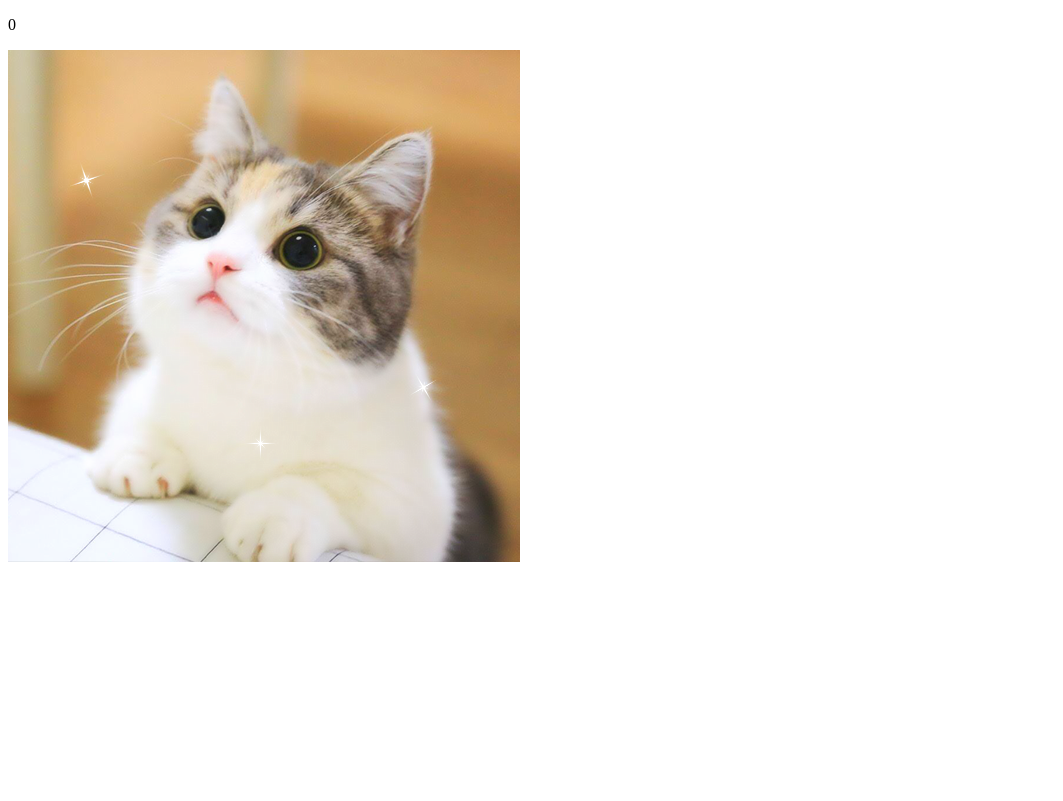
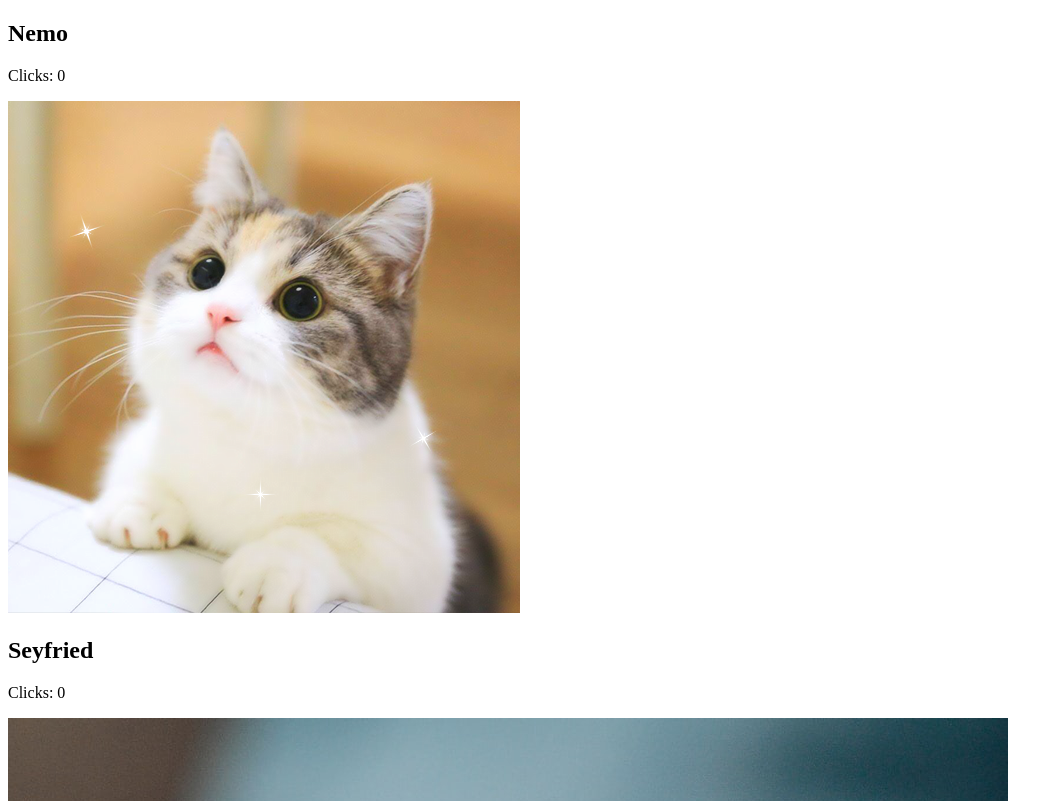
Before and after one commit to ffrosch/udacity-javascript-design-patterns, a plain HTML site: page 01-changing-expectations/index.html in a window 1280 px wide. Shown: the top 801 px of the page, without its empty margins (0-1063 px from the left). Drawn offline with Linux system fonts and the light colour scheme.

Commit message:
feat: requirements v2 - two cats

```diff
--- a/01-changing-expectations/index.html
+++ b/01-changing-expectations/index.html
@@ -8,12 +8,6 @@
     <title>Cat Clicker</title>
   </head>
   <body>
-    <p id="counter">0</p>
-
-    <div>
-      <img id="img" src="img/cat1.png" alt="Cute Cat">
-    </div>
-
 	  <script src="js/app.js"></script>
   </body>
 </html>
--- a/01-changing-expectations/js/app.js
+++ b/01-changing-expectations/js/app.js
@@ -1,7 +1,42 @@
-document.getElementById("img").addEventListener("click", increaseCounter);
+const cats = [
+    {
+        clicks: 0,
+        name: "Nemo",
+        src: "img/Nemo.png",
+        attribution: "https://play-lh.googleusercontent.com/XVHP0sBKrRJYZq_dB1RalwSmx5TcYYRRfYMFO18jgNAnxHAIA1osxM55XHYTb3LpkV8"
+    },
+    {
+        clicks: 0,
+        name: "Seyfried",
+        src: "img/Seyfried.jpeg",
+        attribution: "https://images.unsplash.com/photo-1611267254323-4db7b39c732c"
+    }
+]
 
-let i = 0;
-function increaseCounter() {
-    i += 1;
-    document.getElementById("counter").innerHTML = i;
+function createCatElem(name, src) {
+    let div = document.createElement("div");
+    let text = document.createElement("h2");
+    let counter = document.createElement("p");
+    let img = document.createElement("img");
+    div.id = name;
+    text.innerHTML = name;
+    counter.innerHTML = "Clicks: 0";
+    counter.id = name + "Counter";
+    img.src = src;
+    div.appendChild(text);
+    div.appendChild(counter);
+    div.appendChild(img);
+    document.body.appendChild(div);
 }
+
+function increaseCounter(catObject, counter) {
+    catObject.clicks += 1;
+    counter.innerHTML = "Clicks: " + catObject.clicks;
+}
+
+for (const cat of cats) {
+    createCatElem(cat.name, cat.src);
+    const div = document.getElementById(cat.name);
+    const counter = div.children.namedItem(cat.name + "Counter");
+    div.addEventListener("click", function () { increaseCounter(cat, counter); });
+}
```
Also changed, not shown: 01-changing-expectations/requirements.md (renamed from requirements.md, +0 -5 lines), 01-changing-expectations/img/Nemo.png (renamed from 01-changing-expectations/img/cat1.png), 01-changing-expectations/img/Seyfried.jpeg (renamed from 01-changing-expectations/img/cat2.jpeg).
